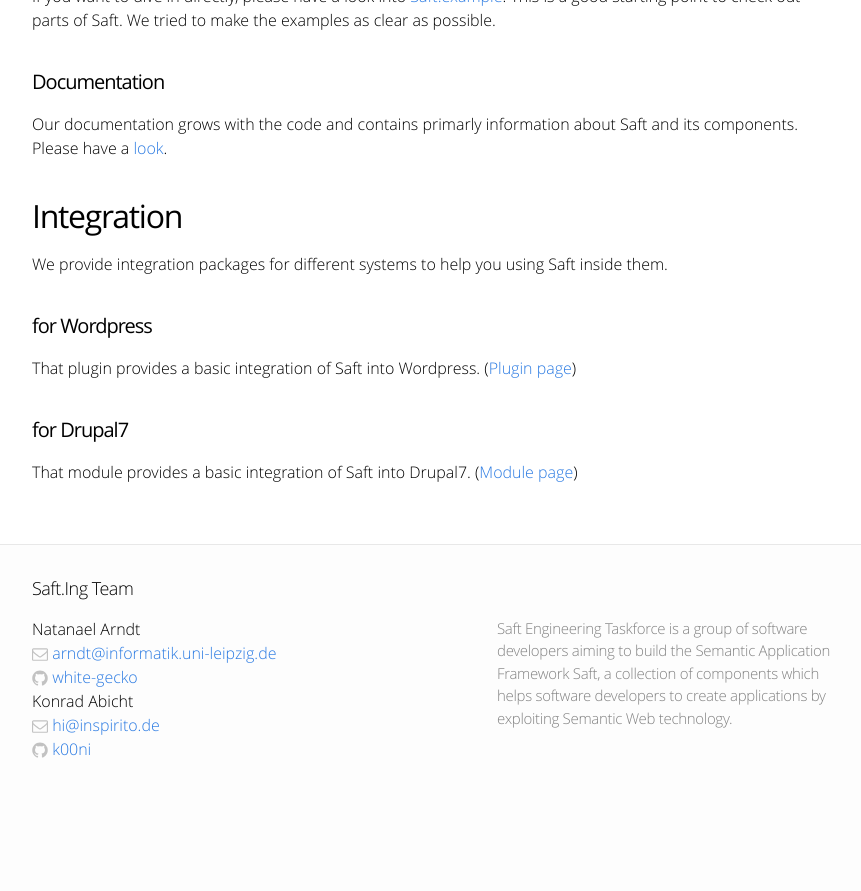
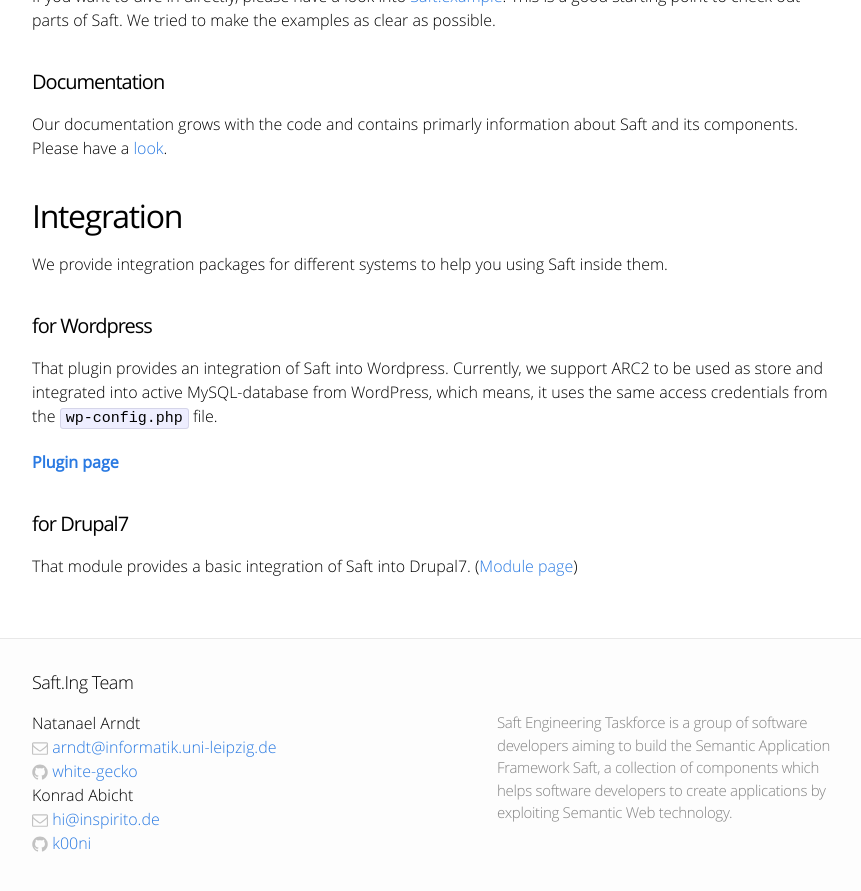
Before and after one commit to SaftIng/safting.github.io, a Jekyll site: the page built from index.md, in a window 1280 px wide and 900 px high, scrolled down 928 px. Shown: the top 891 px of the window, without its empty margins (208-1069 px from the left). Built offline with Jekyll 4.4.1, drawn with Linux system fonts in a browser that asks for light colours; before the commit the page ends 1734 px from its top, so only the background shows below that.

Commit message:
Update index.md

```diff
--- a/index.md
+++ b/index.md
@@ -32,7 +32,9 @@ We provide integration packages for different systems to help you using Saft ins
 
 #### for Wordpress
 
-That plugin provides a basic integration of Saft into Wordpress. ([Plugin page](https://github.com/SaftIng/Saft.wordpress))
+That plugin provides an integration of Saft into Wordpress. Currently, we support ARC2 to be used as store and integrated into active MySQL-database from WordPress, which means, it uses the same access credentials from the `wp-config.php` file.
+
+[**Plugin page**](https://github.com/SaftIng/Saft.wordpress)
 
 #### for Drupal7
 
```
